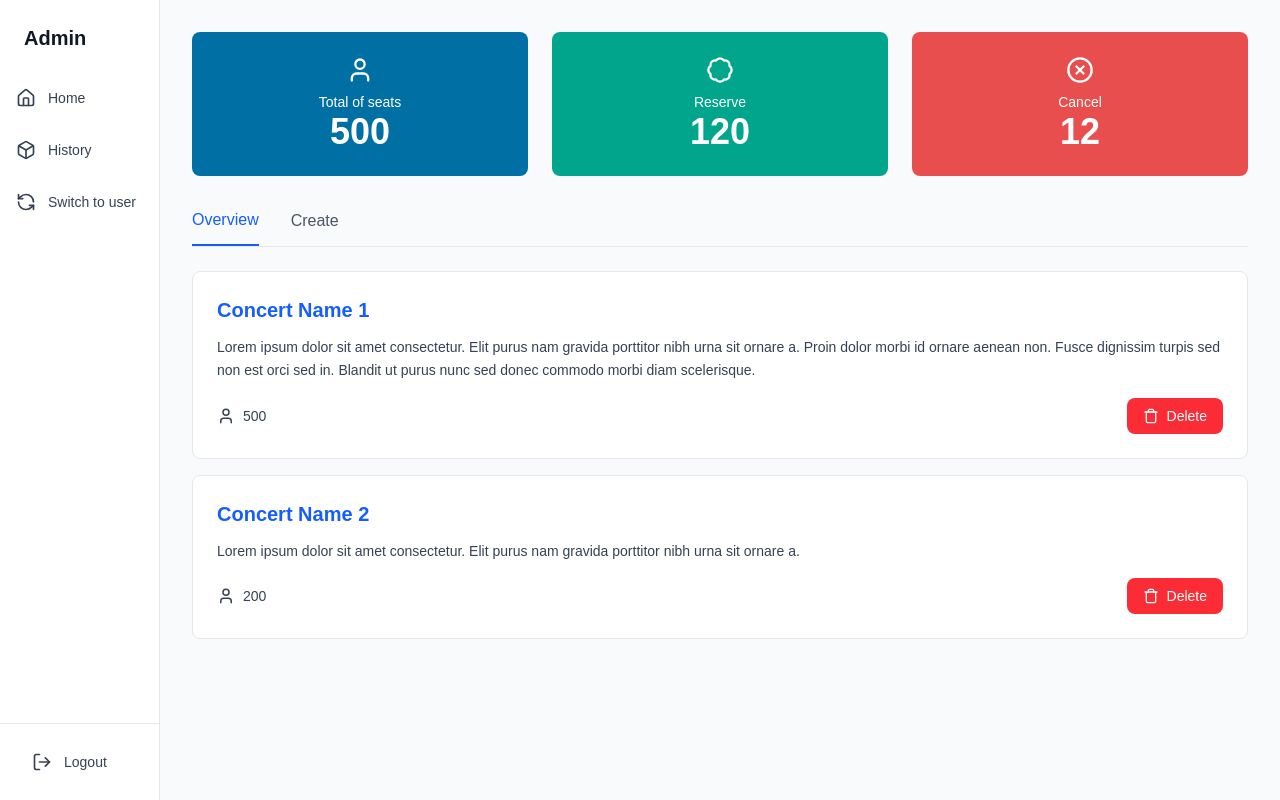
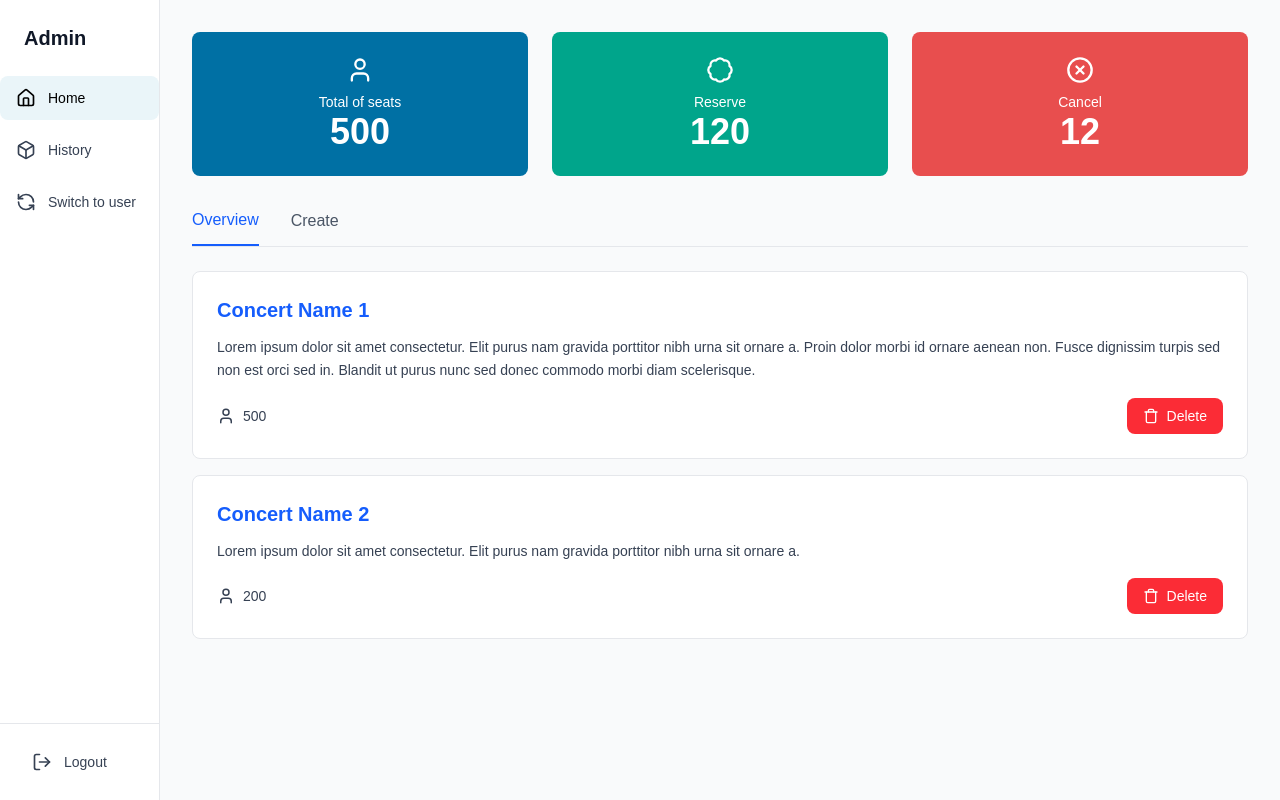
Before and after one commit to atanai/concert-app, a Next.js app in the folder frontend/: page / in a window 1280 px wide. Built offline with nearby package versions, Linux system fonts and the light colour scheme.

Commit message:
Set background when button is active

```diff
--- a/frontend/app/page.tsx
+++ b/frontend/app/page.tsx
@@ -5,6 +5,7 @@ import { HomeIcon, UserIcon, LogOutIcon, TrashIcon, BoxIcon, RefreshCcwIcon, Bad
 
 export default function Home() {
   const [activeTab, setActiveTab] = useState('overview');
+  const [activeSidebarBtn, setActiveSidebarBtn] = useState('home');
 
   const concerts = [
     {
@@ -30,15 +31,21 @@ export default function Home() {
         </div>
 
         <nav className="flex-1 space-y-2">
-          <button className="w-full flex items-center gap-3 px-4 py-3 text-gray-700 hover:bg-gray-100 rounded-lg transition">
+          <button
+            onClick={() => setActiveSidebarBtn('home')}
+            className={`w-full flex items-center gap-3 px-4 py-3 rounded-lg transition ${activeSidebarBtn === 'home' ? 'bg-[#eaf5f9] text-black' : 'text-gray-700 hover:bg-gray-100'}`}>
             <HomeIcon size={20} />
             <span className="text-sm font-medium">Home</span>
           </button>
-          <button className="w-full flex items-center gap-3 px-4 py-3 text-gray-700 hover:bg-gray-100 rounded-lg transition">
+          <button
+            onClick={() => setActiveSidebarBtn('history')}
+            className={`w-full flex items-center gap-3 px-4 py-3 rounded-lg transition ${activeSidebarBtn === 'history' ? 'bg-[#eaf5f9] text-black' : 'text-gray-700 hover:bg-gray-100'}`}>
             <BoxIcon size={20} />
             <span className="text-sm font-medium">History</span>
           </button>
-          <button className="w-full flex items-center gap-3 px-4 py-3 text-gray-700 hover:bg-gray-100 rounded-lg transition">
+          <button
+            onClick={() => setActiveSidebarBtn('switch')}
+            className={`w-full flex items-center gap-3 px-4 py-3 rounded-lg transition ${activeSidebarBtn === 'switch' ? 'bg-[#eaf5f9] text-black' : 'text-gray-700 hover:bg-gray-100'}`}>
             <RefreshCcwIcon size={20} />
             <span className="text-sm font-medium">Switch to user</span>
           </button>
```
